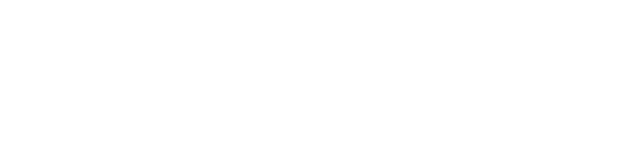
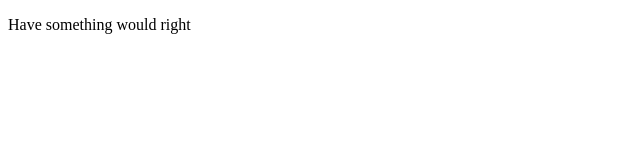
Before and after one commit to thanhnm2001/Demo1, a plain HTML site: page home.html in a window 1280 px wide. Shown: the whole page, without its empty margins (0-640 px from the left). Drawn offline with Linux system fonts and the light colour scheme.

Commit message:
add quote for home.html

```diff
--- a/home.html
+++ b/home.html
@@ -7,6 +7,6 @@
     <title>Document</title>
 </head>
 <body>
-
+    <p>Have something would right</p>
 </body>
 </html>
```
